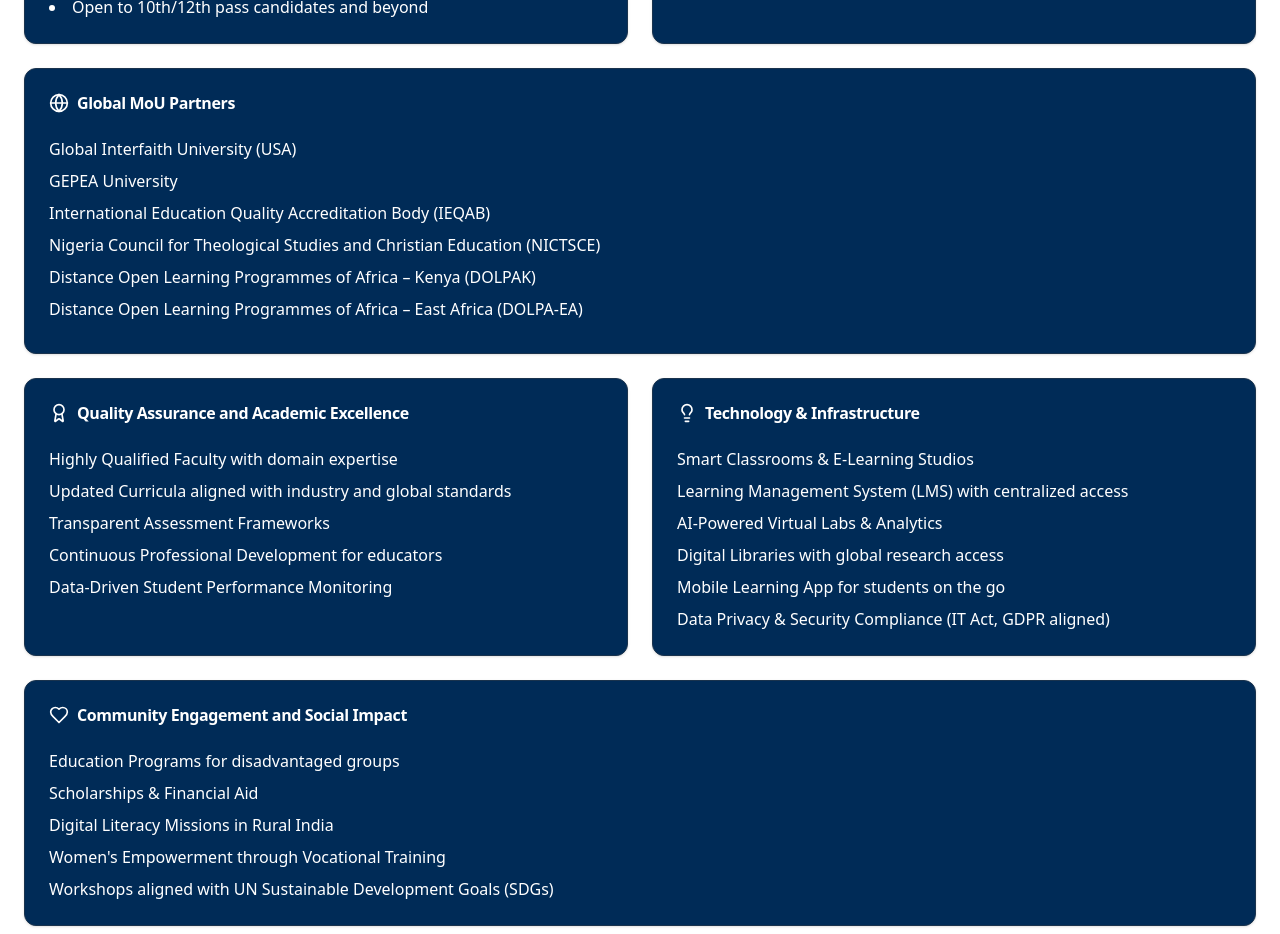
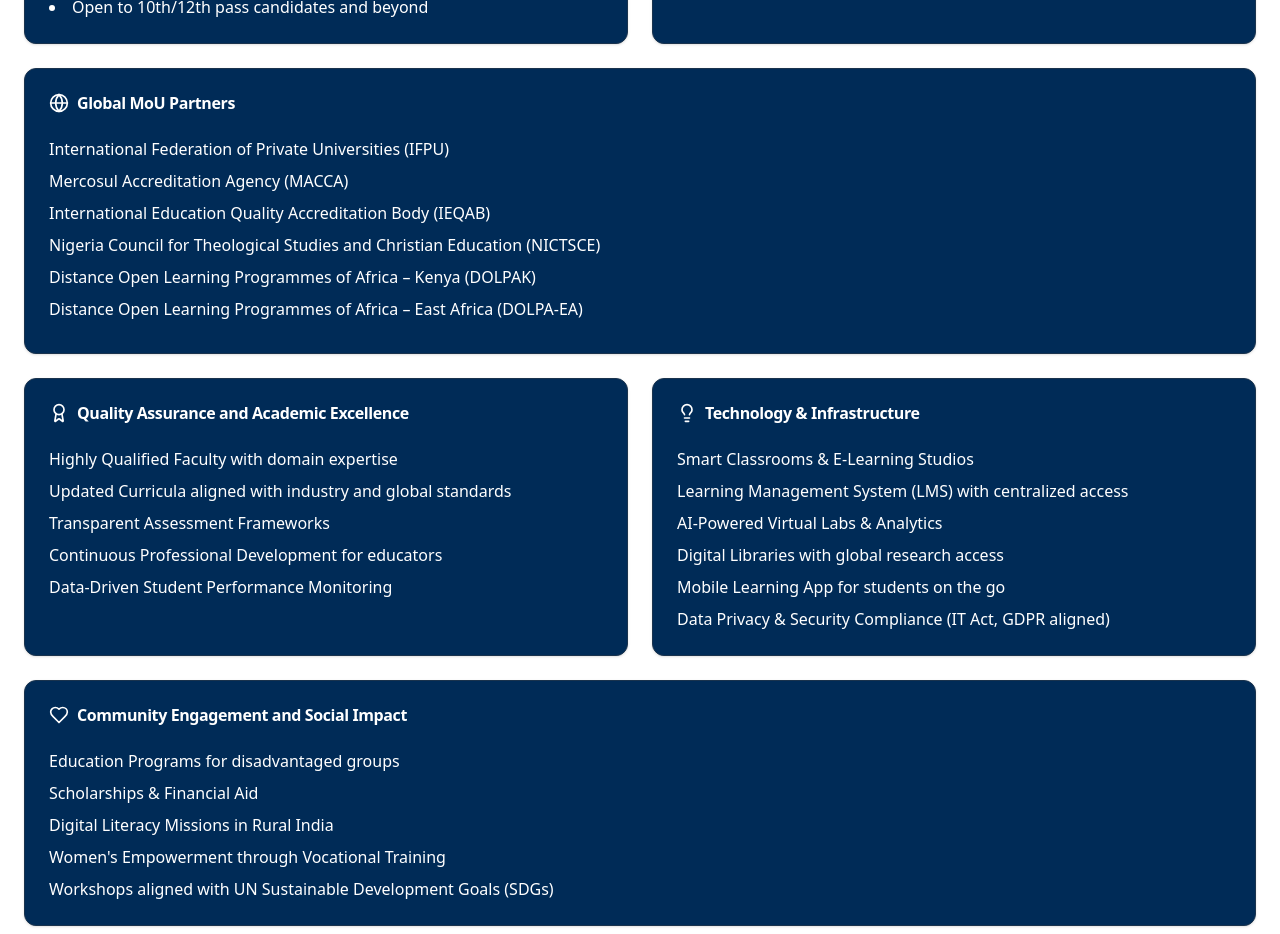
Before and after one commit to itshirdeshk/solanki_boards, a React (Vite) app in the folder home/: page /board-profile in a window 1280 px wide. Shown: the part 1440-2374 px from the top of the page. Built offline with nearby package versions, Linux system fonts and the light colour scheme; no server answers; the database is empty.

Commit message:
fix: update home page

```diff
--- a/home/src/pages/home/about/BoardProfile.tsx
+++ b/home/src/pages/home/about/BoardProfile.tsx
@@ -156,8 +156,8 @@
         <CardContent>
           <ScrollArea className="h-48">
             <ul className="space-y-2 text-md">
-              <li>Global Interfaith University (USA)</li>
-              <li>GEPEA University</li>
+              <li>International Federation of Private Universities (IFPU)</li>
+              <li>Mercosul Accreditation Agency (MACCA)</li>
               <li>International Education Quality Accreditation Body (IEQAB)</li>
               <li>Nigeria Council for Theological Studies and Christian Education (NICTSCE)</li>
               <li>Distance Open Learning Programmes of Africa – Kenya (DOLPAK)</li>
```
Also changed, not shown: 2 other files (tests, documents, lock files or other folders).
